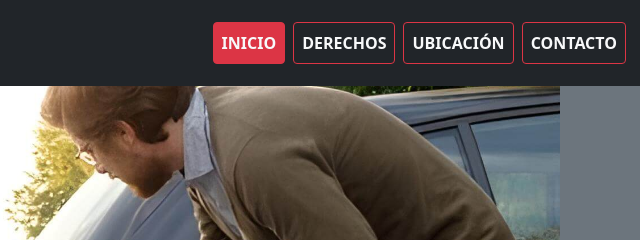
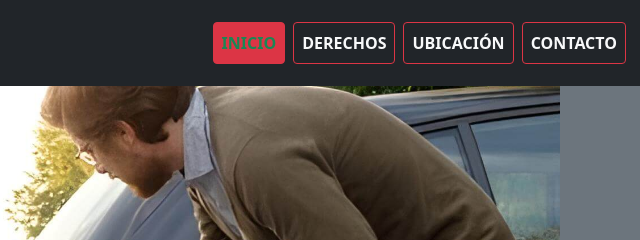
Before and after one commit to Charly92cjo/Pagina-Gisela, a plain HTML site: page index.html in a window 1280 px wide. In both pictures the pointer is over the link "INICIO". Shown: the top 240 px of the page, 638-1278 px from the left. Drawn offline with nearby package versions, Linux system fonts and the light colour scheme; a web font is replaced by a local one.

Commit message:
Colores a
Cambio de colores en etiqueta a

```diff
--- a/css/style.css
+++ b/css/style.css
@@ -49,3 +49,9 @@ h2 {
   height: 480px;
   box-shadow: 8px 8px 5px #888;
 }
+a{
+    text-decoration: none;
+}
+a:hover {
+    color: #198754 !important;
+}
```
